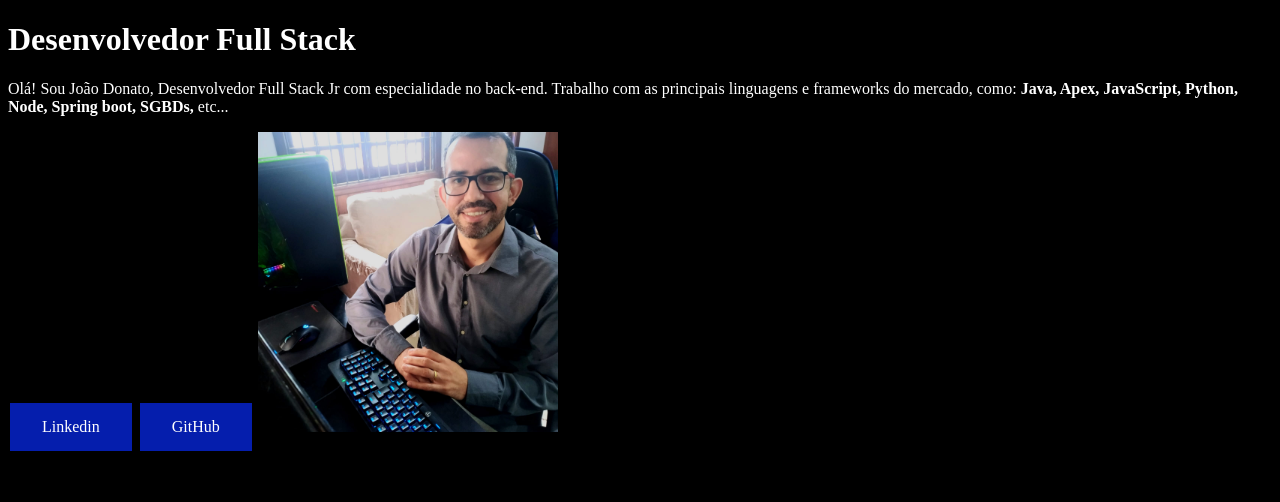
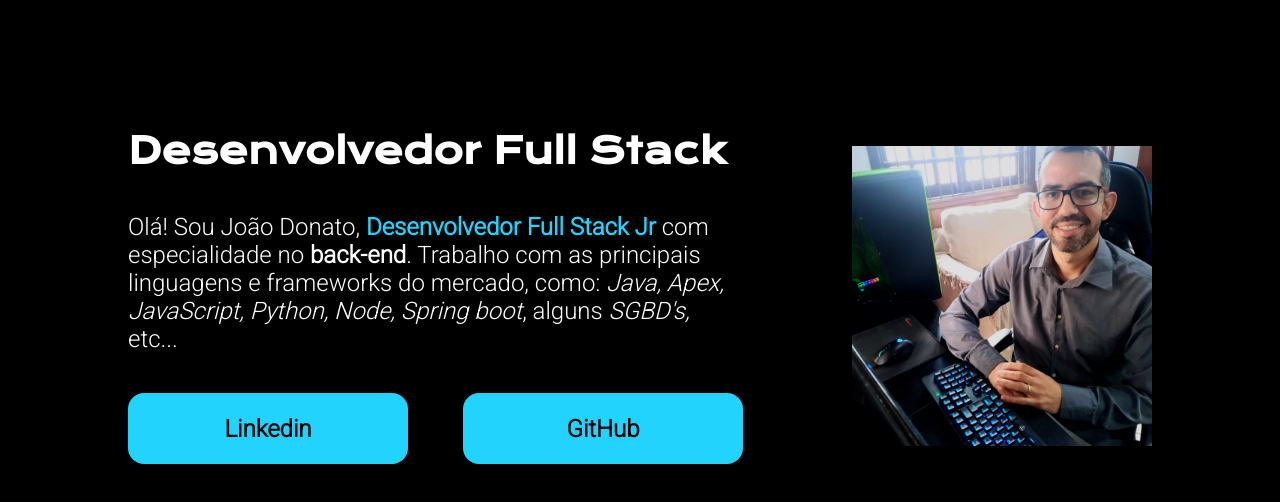
Before and after one commit to DonatoJoao/Treinando-front-end, a plain HTML site: page index.html in a window 1280 px wide. Drawn offline with nearby package versions, Linux system fonts and the light colour scheme.

Commit message:
atualizando a página

```diff
--- a/index.html
+++ b/index.html
@@ -10,12 +10,15 @@
 
     <body>
         <header></header>
-        <main>
-            <h1>Desenvolvedor Full Stack </h1>
-            <p>Olá! Sou João Donato, Desenvolvedor Full Stack Jr com especialidade no back-end. Trabalho com as principais linguagens e frameworks do mercado, como: <strong> Java, Apex, JavaScript, Python, Node, Spring boot, SGBDs,</strong> etc...</p>
-
-            <a href="https://www.linkedin.com/in/joao--donato--/" class="button">Linkedin</a>
-            <a href="https://github.com/DonatoJoao" class="button">GitHub</a>
+        <main class="apresentacao">
+            <section class="apresentacao__conteudo">
+                <h1 class="apresentacao__conteudo__titulo">Desenvolvedor Full Stack </h1>
+                <p class="apresentacao__conteudo__texto">Olá! Sou João Donato, <strong class="destaqueParagrafo">Desenvolvedor Full Stack Jr</strong> com especialidade no <strong>back-end</strong>. Trabalho com as principais linguagens e frameworks do mercado, como: <i> Java, Apex, JavaScript, Python, Node, Spring boot</i>, alguns <i>SGBD's,</i> etc...</p>
+                <div class="apresentacao__links">
+                    <a href="https://www.linkedin.com/in/joao--donato--/" class="apresentacao__links__link">Linkedin</a>
+                    <a href="https://github.com/DonatoJoao" class="apresentacao__links__link">GitHub</a>
+                </div>
+             </section>
             <img src="fotoJoao.jpeg" alt="Foto João" width="300px"; height="300px">
         </main>
         <footer></footer>
--- a/style.css
+++ b/style.css
@@ -1,5 +1,45 @@
+@import url('https://fonts.googleapis.com/css2?family=Krona+One&family=Roboto:wght@300&display=swap');
+
+
+
+* {
+    margin: 0;
+    padding: 0;
+}
+
+.apresentacao {
+    margin: 10%;
+    display: flex;
+    align-items: center;
+    justify-content: space-between;
+}
+
+.apresentacao__conteudo {
+    width: 615px;
+    display: flex;
+    flex-direction: column;
+    gap: 40px;
+}
+
+.apresentacao__conteudo__titulo{
+    font-size: 36px;
+    font-family: 'Krona One', sans-serif;
+}
+
+.apresentacao__conteudo__texto {
+    font-size: 24px;
+    font-family: 'Roboto', sans-serif;
+}
+
+.apresentacao__links{
+    display: flex;
+    justify-content: space-between;
+}
+
+
 body {
-
+    height: 100vh;
+    box-sizing: border-box;
     background-color: #000000;
     color: #ffffff;
 }
@@ -10,15 +50,21 @@ span{
     padding: 10px;
 }
 
-.button {
-    background-color: #051ead;
-    border: none;
-    color: white;
-    padding: 15px 32px;
+.apresentacao__links__link{
+    background-color: #22D4FD;
+    width: 280px;
     text-align: center;
-    text-decoration: none;
-    display: inline-block;
-    font-size: 16px;
-    margin: 4px 2px;
-    cursor: pointer;
+    border-radius: 16px;
+    font-size: 24px;
+    font-weight: 600;
+    padding: 21.5px 0;
+    text-decoration: 0;
+    color: #000000;
+    font-family: 'Roboto', sans-serif;
+
+
 }
+
+.destaqueParagrafo{
+    color: #22D4FD;
+}
```
